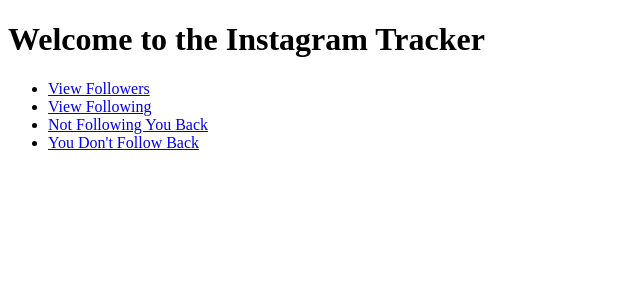
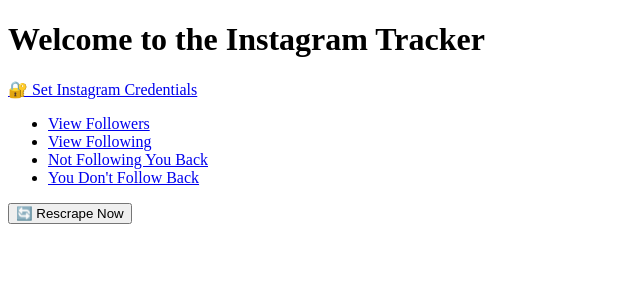
Before and after one commit to kushlalwani/InstagramApp, a Flask app: page / in a window 1280 px wide. Shown: the top 300 px of the page, without its empty margins (0-640 px from the left). Run offline with Flask 3, Linux system fonts and the light colour scheme.

Commit message:
added login page and rescrape

```diff
--- a/backend/app.py
+++ b/backend/app.py
@@ -1,7 +1,9 @@
 import os
-from flask import Flask, render_template
+from flask import Flask, render_template, request, redirect, url_for
 from flask_sqlalchemy import SQLAlchemy
-from dotenv import load_dotenv
+from dotenv import load_dotenv, set_key
+from datetime import datetime
+from .script import get_following_and_follower
 
 template_dir = os.path.abspath(os.path.join(os.path.dirname(__file__), '..','templates'))
 
@@ -52,3 +54,64 @@ def dont_follow_back():
     dont_follow_back = followers_set - following_set
 
     return render_template('followers.html', followers=dont_follow_back, title='Dont Follow Back')
+
+@app.route("/rescrape", methods=["POST"])
+def rescrape():
+    # Get old data from DB
+    old_followers = {f.username for f in Follower.query.all()}
+    old_following = {f.username for f in Following.query.all()}
+
+    # Get new data
+    new_following, new_followers = get_following_and_follower()
+
+    # Clear existing DB entries
+    Follower.query.delete()
+    Following.query.delete()
+    db.session.commit()
+
+    # Save new data
+    for username in new_followers:
+        db.session.add(Follower(username=username, followed_at=datetime.now()))
+    for username in new_following:
+        db.session.add(Following(username=username, followed_at=datetime.now()))
+    db.session.commit()
+
+    # Compare old vs new
+    new_unfollowers = sorted(old_followers - new_followers)
+
+
+    return render_template(
+        "rescrape_results.html",
+        new_unfollowers=new_unfollowers,
+    )
+
+ENV_PATH = os.path.abspath(os.path.join(os.path.dirname(__file__), '..', '.env'))
+
+@app.route("/login", methods=["GET", "POST"])
+def login():
+    if request.method == "POST":
+        username = request.form.get("username")
+        password = request.form.get("password")
+
+        # Save credentials to .env
+        set_key(ENV_PATH, "IG_USERNAME", username)
+        set_key(ENV_PATH, "IG_PASSWORD", password)
+
+        # Load them into the environment for this session
+        load_dotenv(ENV_PATH)
+
+        # Check if it's the first run (tables are empty)
+        is_first_run = Follower.query.count() == 0 and Following.query.count() == 0
+
+        if is_first_run:
+            following_set, followers_set = get_following_and_follower()
+
+            for user in followers_set:
+                db.session.add(Follower(username=user, followed_at=datetime.now()))
+            for user in following_set:
+                db.session.add(Following(username=user, following_at=datetime.now()))
+            db.session.commit()
+
+        return redirect(url_for("index"))
+
+    return render_template("login.html")
--- a/templates/index.html
+++ b/templates/index.html
@@ -5,11 +5,18 @@
 </head>
 <body>
     <h1>Welcome to the Instagram Tracker</h1>
+
+    <p><a href="/login">🔐 Set Instagram Credentials</a></p>
+
     <ul>
         <li><a href="/followers">View Followers</a></li>
         <li><a href="/following">View Following</a></li>
         <li><a href="/not-following-back">Not Following You Back</a></li>
         <li><a href="/dont-follow-back">You Don't Follow Back</a></li>
     </ul>
+
+    <form action="/rescrape" method="post">
+  <button type="submit">🔄 Rescrape Now</button>
+</form>
 </body>
 </html>
```
Also changed, not shown: backend/scraper.py (+7 -4 lines), templates/login.html (added, +15 -0 lines), templates/rescrape_results.html (added, +22 -0 lines), 2 other files.
